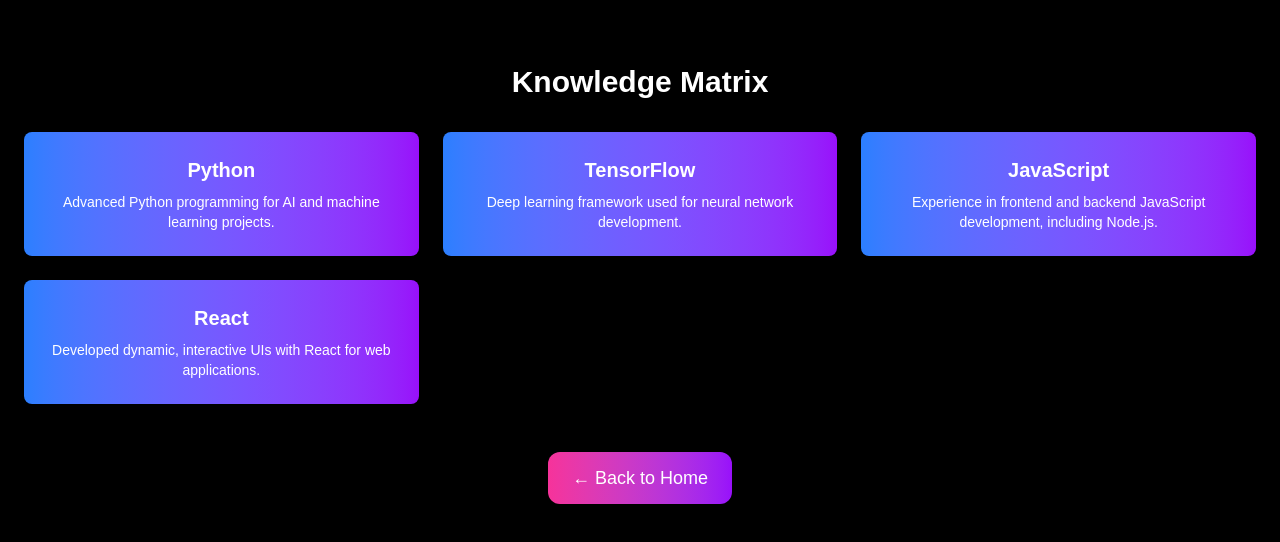
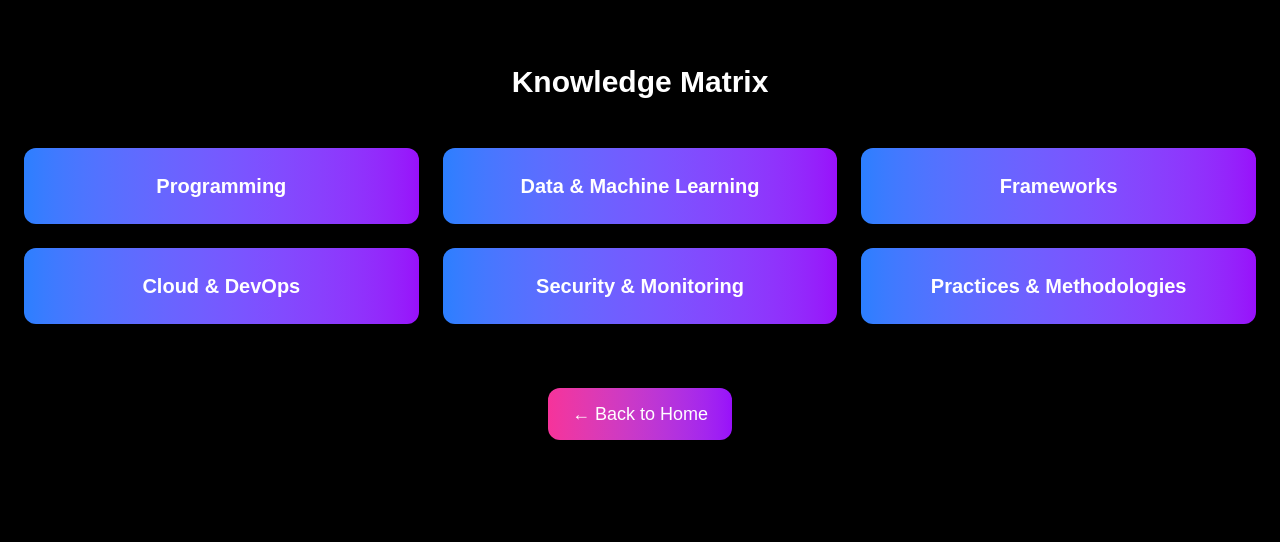
Before and after one commit to Kinfernopixel/ai-portfolio, a Next.js app: page /skills in a window 1280 px wide. Shown: the top 542 px of the page. Built offline with nearby package versions, Linux system fonts and the light colour scheme.

Commit message:
made changes in the knowledge matrix addinf framers motion

```diff
--- a/src/app/skills/page.js
+++ b/src/app/skills/page.js
@@ -1,38 +1,124 @@
 'use client';
 
-import { motion } from 'framer-motion';
-import Link from 'next/link'; // Import Link for navigation
+import { useState } from 'react';
+import { motion, AnimatePresence } from 'framer-motion';
+import Link from 'next/link';
 
 export default function Skills() {
-  const skills = [
-    { name: 'Python', description: 'Advanced Python programming for AI and machine learning projects.' },
-    { name: 'TensorFlow', description: 'Deep learning framework used for neural network development.' },
-    { name: 'JavaScript', description: 'Experience in frontend and backend JavaScript development, including Node.js.' },
-    { name: 'React', description: 'Developed dynamic, interactive UIs with React for web applications.' },
-    // Add more skills here...
+  const [openCategory, setOpenCategory] = useState(null);
+
+  const categories = [
+    {
+      name: 'Programming',
+      items: [
+        { name: 'Python', description: 'Advanced scripting and automation for AI and data workflows.' },
+        { name: 'JavaScript', description: 'Frontend and backend (Node.js) development with ES6+.' },
+        { name: 'Java', description: 'Spring Boot applications for scalable backend systems.' },
+        { name: 'SQL', description: 'Database querying, schema design, and optimization.' },
+        { name: 'Bash', description: 'Scripting for automation and DevOps pipelines.' },
+      ],
+    },
+    {
+      name: 'Data & Machine Learning',
+      items: [
+        { name: 'TensorFlow', description: 'Deep learning and neural network modeling.' },
+        { name: 'Scikit-learn', description: 'Classical ML algorithms for prediction and detection.' },
+        { name: 'Pandas & NumPy', description: 'Data cleaning, transformation, and analysis.' },
+        { name: 'PySpark', description: 'Large-scale distributed data processing.' },
+        { name: 'OpenCV', description: 'Computer vision for image and video analysis.' },
+      ],
+    },
+    {
+      name: 'Frameworks',
+      items: [
+        { name: 'React.js', description: 'Dynamic UI development with reusable components.' },
+        { name: 'Next.js', description: 'SSR and routing for modern web apps.' },
+        { name: 'Flask', description: 'Lightweight backend API and microservice development.' },
+        { name: 'Spring Boot', description: 'Enterprise-grade backend applications in Java.' },
+      ],
+    },
+    {
+      name: 'Cloud & DevOps',
+      items: [
+        { name: 'Azure', description: 'Model deployment and pipeline orchestration in the cloud.' },
+        { name: 'Docker', description: 'Containerized environments for reproducible builds.' },
+        { name: 'Kubernetes', description: 'Workload orchestration and scaling in production.' },
+        { name: 'Git', description: 'Version control and CI/CD pipeline integration.' },
+        { name: 'Maven', description: 'Java project management and build automation.' },
+      ],
+    },
+    {
+      name: 'Security & Monitoring',
+      items: [
+        { name: 'OAuth2', description: 'Secure authentication and authorization in APIs.' },
+        { name: 'Log Analysis', description: 'Analyzing enterprise logs for compliance and anomalies.' },
+        { name: 'Data Privacy Compliance', description: 'Secure handling of user and system data.' },
+      ],
+    },
+    {
+      name: 'Practices & Methodologies',
+      items: [
+        { name: 'Integration Testing', description: 'Automated system validation for reliable releases.' },
+        { name: 'API Development', description: 'Designing clean, efficient, secure interfaces.' },
+        { name: 'Agile / Scrum', description: 'Collaborative sprint cycles for iterative delivery.' },
+        { name: 'Root Cause Analysis', description: 'Diagnosing and resolving complex production issues.' },
+        { name: 'Quantitative Data Evaluation', description: 'Statistical model validation and performance checks.' },
+      ],
+    },
   ];
 
   return (
     <div className="min-h-screen bg-black text-white py-16">
-      <h2 className="text-3xl font-semibold text-center mb-8">Knowledge Matrix</h2>
-      <div className="grid grid-cols-3 gap-6 px-6">
-        {skills.map((skill, index) => (
+      <h2 className="text-3xl font-semibold text-center mb-12">Knowledge Matrix</h2>
+
+      {/* Grid layout */}
+      <div className="grid grid-cols-1 md:grid-cols-2 lg:grid-cols-3 gap-6 px-6">
+        {categories.map((category, index) => {
+          const isOpen = openCategory === index;
+          return (
             <motion.div
               key={index}
-            whileHover={{ scale: 1.1 }}
-            transition={{ duration: 0.3 }}
-            className="p-6 bg-gradient-to-r from-blue-500 to-purple-600 rounded-lg cursor-pointer transform hover:scale-110"
+              layout
+              transition={{ layout: { duration: 0.5, ease: 'easeInOut' } }}
+              className={`bg-gradient-to-r from-blue-500 to-purple-600 rounded-xl p-6 shadow-lg cursor-pointer overflow-hidden ${
+                isOpen ? 'row-span-2' : ''
+              }`}
+              onClick={() => setOpenCategory(isOpen ? null : index)}
             >
-            <div className="text-center">
-              <div className="text-xl font-bold">{skill.name}</div>
-              <div className="mt-2 text-sm">{skill.description}</div>
-            </div>
+              <motion.div layout="position" className="text-xl font-bold text-center">
+                {category.name}
+              </motion.div>
+
+              <AnimatePresence>
+                {isOpen && (
+                  <motion.div
+                    key="content"
+                    initial={{ opacity: 0, height: 0 }}
+                    animate={{ opacity: 1, height: 'auto' }}
+                    exit={{ opacity: 0, height: 0 }}
+                    transition={{ duration: 0.4 }}
+                    className="mt-4 space-y-3"
+                  >
+                    {category.items.map((skill, i) => (
+                      <motion.div
+                        key={i}
+                        layout
+                        className="bg-black/30 p-3 rounded-lg border border-white/20 hover:bg-black/40"
+                      >
+                        <div className="font-semibold">{skill.name}</div>
+                        <div className="text-sm text-gray-200">{skill.description}</div>
                       </motion.div>
                     ))}
+                  </motion.div>
+                )}
+              </AnimatePresence>
+            </motion.div>
+          );
+        })}
       </div>
 
-      {/* Back to Landing Page Button */}
-      <div className="flex justify-center mt-12">
+      {/* Back Button */}
+      <div className="flex justify-center mt-16">
         <Link href="/">
           <motion.button
             whileHover={{ scale: 1.1 }}
```
Lines whose indentation alone changed are shown as unchanged.
